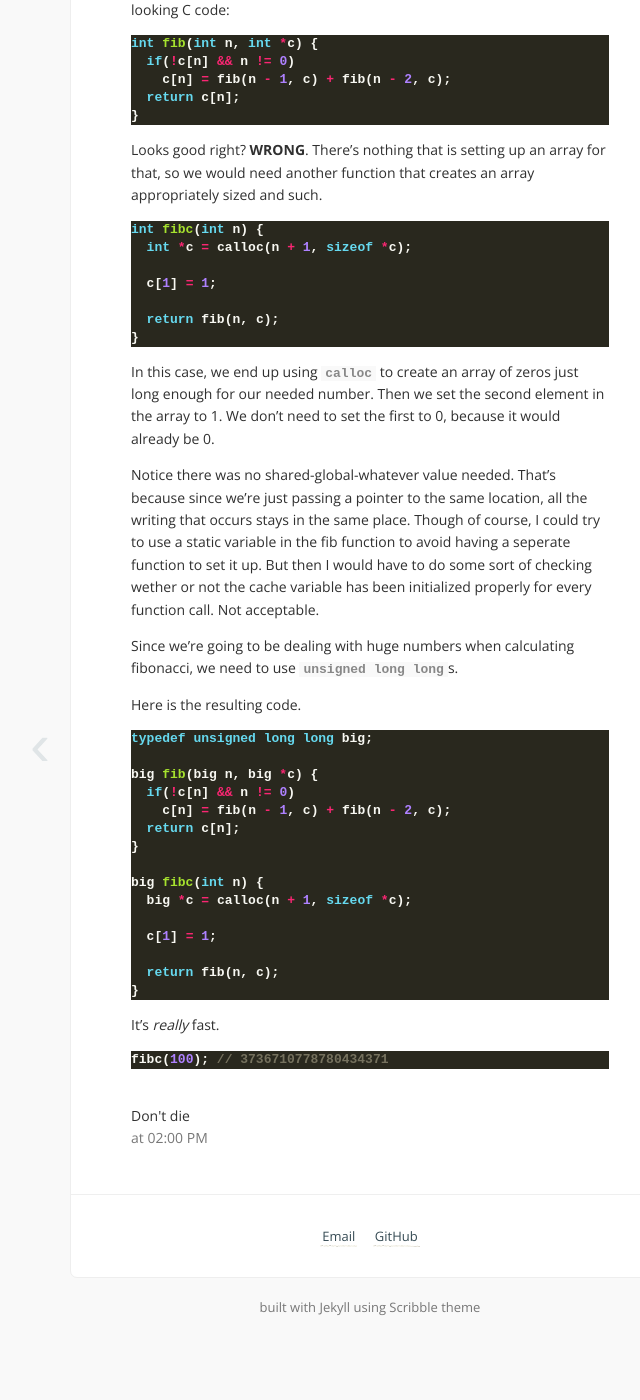
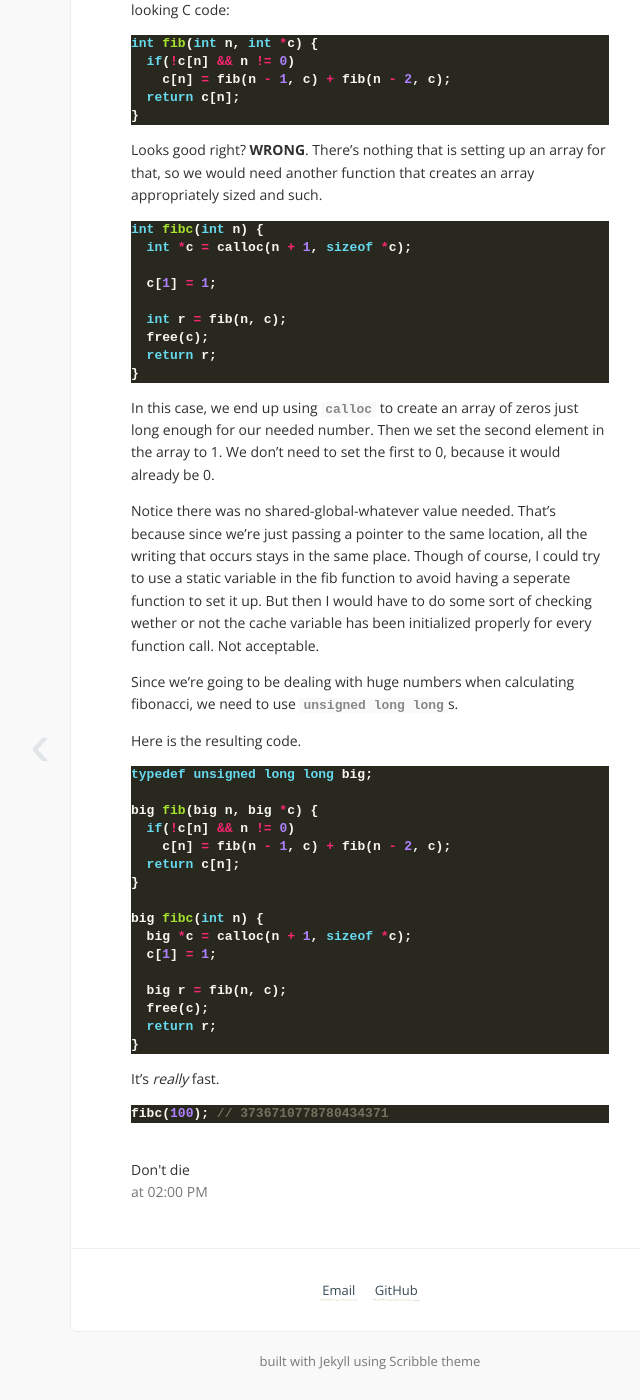
Before and after one commit to L8D/l8d.github.io-old, a Jekyll site: the page built from _posts/2013-08-25-cached-fibonacci.md, in a window 1280 px wide and 1400 px high, scrolled down 1042 px. Shown: the whole window, without its empty margins (270-910 px from the left). Built offline with Jekyll 4.4.1, drawn with Linux system fonts in a browser that asks for light colours; Markdown is read by kramdown in place of the engine named in the settings; before the commit the page ends 2388 px from its top, so only the background shows below that.

Commit message:
Fixed a mem bug

````diff
--- a/_posts/2013-08-25-cached-fibonacci.md
+++ b/_posts/2013-08-25-cached-fibonacci.md
@@ -67,7 +67,9 @@ int fibc(int n) {
 
   c[1] = 1;
 
-  return fib(n, c);
+  int r = fib(n, c);
+  free(c);
+  return r;
 }
 ```
 
@@ -95,10 +97,11 @@ big fib(big n, big *c) {
 
 big fibc(int n) {
   big *c = calloc(n + 1, sizeof *c);
-
   c[1] = 1;
 
-  return fib(n, c);
+  big r = fib(n, c);
+  free(c);
+  return r;
 }
 ```
 
````
